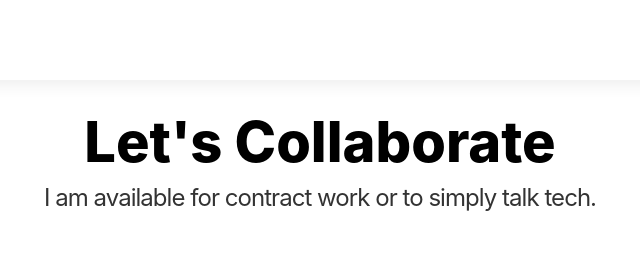
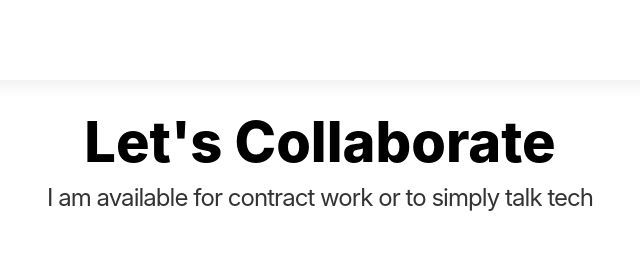
Before and after one commit to joserocha3/resume.pablorocha.me, a Gatsby site: page /contact in a window 1280 px wide. Shown: the top 272 px of the page, 320-960 px from the left. Built offline with nearby package versions, Linux system fonts and the light colour scheme; Gatsby itself is replaced by a stand-in of ours.

Commit message:
consistent grammar

```diff
--- a/src/pages/contact.js
+++ b/src/pages/contact.js
@@ -103,7 +103,7 @@ const Contact = () => (
     />
     <Wrapper>
       <Name>{'Let\'s Collaborate'}</Name>
-      <Description>I am available for contract work or to simply talk tech.</Description>
+      <Description>I am available for contract work or to simply talk tech</Description>
       <Form action="https://formspree.io/pablo@dotdotdata.com" method="POST">
         <input type="text" name="_gotcha" style={{ display: 'none' }} />
         <input type="hidden" name="_subject" value="New submission from pablorocha.me" />
```
